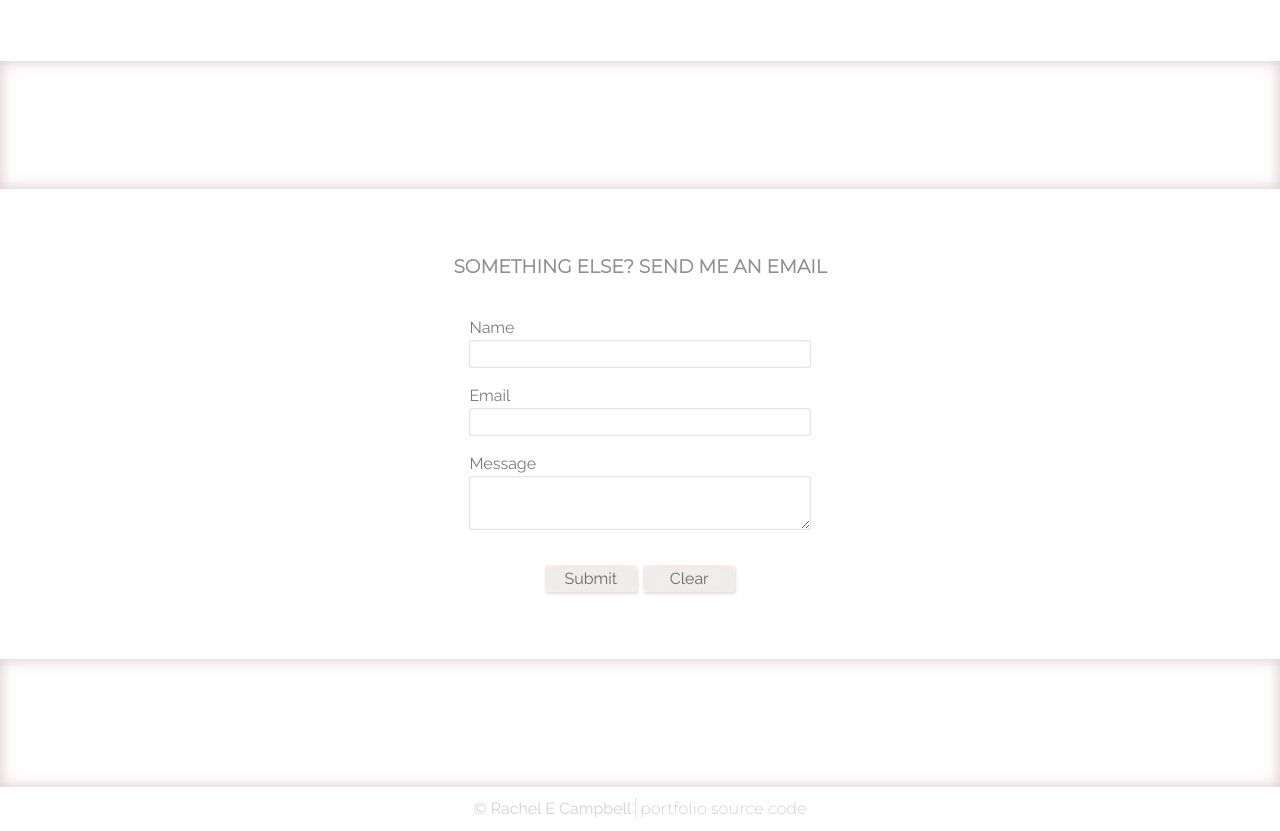
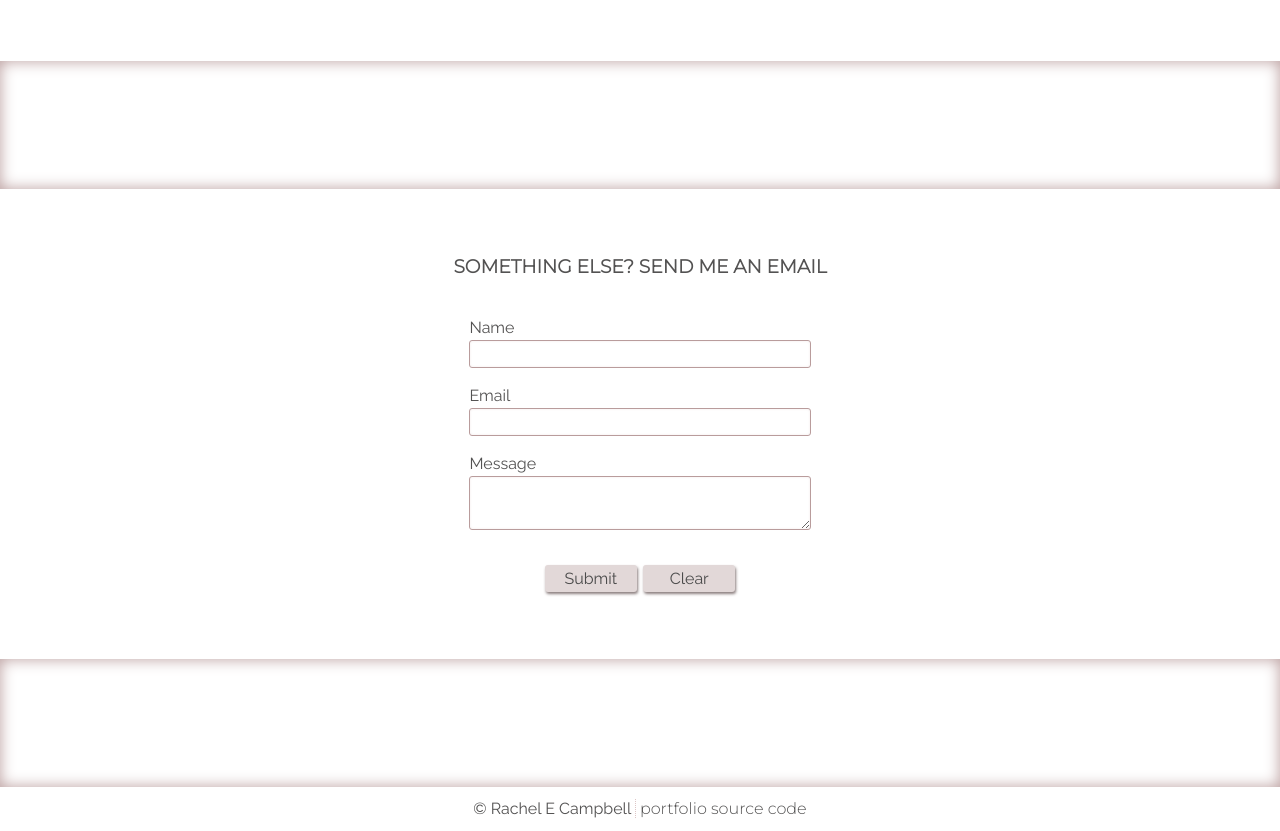
Before and after one commit to relizabet/Updated_Portfolio, a plain HTML site: page contact.html in a window 1280 px wide. Shown: the part 881-1712 px from the top of the page. Drawn offline with nearby package versions, Linux system fonts and the light colour scheme.

Commit message:
remove transparancy

```diff
--- a/Assets/style.css
+++ b/Assets/style.css
@@ -17,7 +17,7 @@ header.container {
   background-size: cover;
   background-attachment: fixed;
   text-align: center;
-  box-shadow: inset 0 0 15px rgba(201, 175, 175, 0.699);
+  box-shadow: inset 0 0 15px rgb(185, 156, 156);
   padding-top: 100px;
   padding-bottom: 150px;
 }
@@ -65,7 +65,7 @@ h2.h-even {
 }
 
 .wrapper > div.pad:nth-child(even) {
-  box-shadow: inset 0 0 15px rgba(201, 175, 175, 0.699);
+  box-shadow: inset 0 0 15px rgb(185, 156, 156);
 
   background-image: url(texture.jpg);
   background-size: cover;
@@ -75,7 +75,7 @@ h2.h-even {
 div.pad > h2,
 h3 {
   padding: 0 0 1em 0;
-  color: rgba(93, 93, 93, 0.692);
+  color: rgb(83, 82, 82);
   font-family: "Montserrat", sans-serif;
   text-transform: uppercase;
   text-align: center;
@@ -85,13 +85,13 @@ div.justify {
   display: grid;
   grid-template-columns: 1fr 1fr;
   grid-template-rows: auto;
-  color: rgba(93, 93, 93, 0.692);
+  color: rgb(83, 82, 82);
 }
 
 div.pad > p {
   text-align: justify;
   padding: 1em 0;
-  color: rgba(80, 80, 80, 0.815);
+  color: rgb(83, 82, 82);
   max-width: 1100px;
   font-size: x-large;
 }
@@ -129,7 +129,7 @@ li {
 }
 
 a {
-  color: rgba(93, 93, 93, 0.692);
+  color: rgb(83, 82, 82);
   text-decoration: none;
   padding-right: 0.5em;
   padding-left: 0.5em;
@@ -147,7 +147,7 @@ a:hover {
 
 footer {
   text-align: center;
-  color: rgba(93, 93, 93, 0.288);
+  color: rgb(83, 82, 82);
   margin: 10px 0;
 }
 
@@ -187,7 +187,7 @@ div.portfolio-style > p {
 
 a#footer-link {
   text-transform: lowercase;
-  color: rgba(93, 93, 93, 0.288);
+  color: rgb(83, 82, 82);
   text-align: right;
   border-left: 1px dotted rgb(221, 198, 198);
   padding-right: 0;
@@ -206,7 +206,7 @@ div.portfolio-grid > img {
   padding: 0.5em;
   box-shadow: 1px 1px 4px rgb(201, 201, 201);
   opacity: 70%;
-  background: rgba(250, 248, 248, 0.475);
+  background: rgb(253, 252, 252);
   border-radius: 3px;
 }
 div.portfolio-grid > img:hover {
@@ -220,12 +220,12 @@ div.social-para > p {
   text-align: justify;
   padding: 1em;
   font-size: x-large;
-  color: rgba(75, 75, 75, 0.822);
+  color: rgb(83, 82, 82);
 }
 
 div.form-container {
   padding: 1em 1em;
-  color: rgba(93, 93, 93, 0.822);
+  color: rgb(83, 82, 82);
 }
 
 form.form-style {
@@ -235,12 +235,12 @@ form.form-style {
 
 form.form-style > input,
 textarea {
-  border-color: rgba(219, 200, 200, 0.548);
+  border-color: rgb(185, 156, 156);
   border-style: solid;
   border-width: 1px;
   border-radius: 3px;
   margin-bottom: 1em;
-  box-shadow: inset 0 0 3px rgba(233, 222, 222, 0.516);
+  box-shadow: inset 0 0 3px rgb(243, 236, 236);
 }
 
 div.btn-grid {
@@ -267,26 +267,19 @@ div.btn-grid > button.btn-visit-even {
 }
 
 button.form-submit {
-  background-image: radial-gradient(
-    rgba(235, 219, 219, 0.516),
-    rgba(243, 234, 234, 0.516),
-    rgba(243, 234, 234, 0.516),
-    rgba(241, 234, 234, 0.774),
-    rgba(247, 241, 241, 0.774)
-  );
-  color: rgba(75, 75, 75, 0.801);
+  background-color: rgb(226, 216, 216);
+  color: rgb(75, 75, 75);
   height: 25px;
   border: none;
   width: 80px;
-  font: bold 15px;
   text-shadow: none;
   border-radius: 3px;
-  box-shadow: 1px 2px 3px rgba(208, 188, 188, 0.516);
+  box-shadow: 1px 2px 3px rgb(139, 126, 126);
   margin: 0.2em;
 }
 
 button.form-submit:hover {
-  box-shadow: 1px 2px 4px rgba(191, 169, 169, 0.516);
+  box-shadow: 1px 2px 4px rgb(100, 87, 87);
   width: 80px;
   height: 25px;
   margin-bottom: 2px;
```
